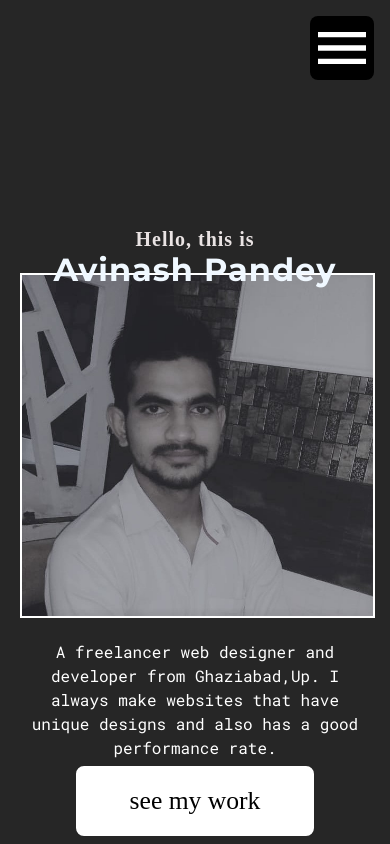
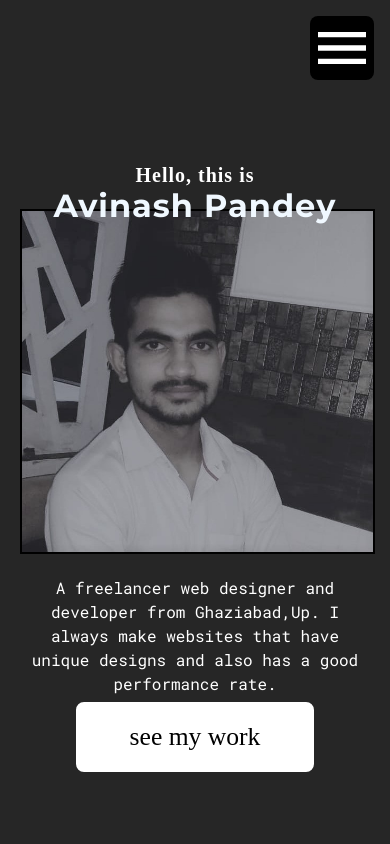
Before and after one commit to pandeyavi200/myportfolio, a React (Create React App) app: page / in a window 390 px wide. Shown: the top 844 px of the page. Built offline with nearby package versions, Linux system fonts and the light colour scheme; a web font is replaced by a local one.

Commit message:
New changes done

```diff
--- a/src/components/AboutSection.js
+++ b/src/components/AboutSection.js
@@ -14,10 +14,10 @@ export default function foo() {
                  <PText>I am working as a freelancer web designer and developer from last 10 months. I love to design and make new web experiences for the people</PText>
 
                 <div className="about_sec_button">
-                <Button className="left" btnLink="/projects"
+                <Button className="left" btnLink="https://pandeyavi.netlify.app/projects"
                     btnText="Works"
                 />
-                <Button className="right_about_button" btnLink="/about" btnText="Read More"  />
+                <Button className="right_about_button" btnLink="https://pandeyavi.netlify.app/about" btnText="Read More"  />
                 </div>
                 </div>
                 <div className="aboutection_right">
--- a/src/components/ContactBanner.js
+++ b/src/components/ContactBanner.js
@@ -9,7 +9,7 @@ export default function ContactBanner() {
               <PText>Have a project in mind</PText>
               <h3 className="contactbanner_heading">
               Let me help you </h3>
-              <Button btnText="Contact Now" btnLink="/contact"/>
+              <Button btnText="Contact Now" btnLink="https://pandeyavi.netlify.app/contact"/>
             </div>
         </div>
 
--- a/src/components/HeroSection.js
+++ b/src/components/HeroSection.js
@@ -18,7 +18,7 @@ export default function HeroSection(){
              <div className="hero_info">
              <PText>A freelancer web designer and developer from Ghaziabad,Up. I always make websites that have unique designs and also has a good performance rate.
              </PText>
-             <Button btnLink="/projects" outline="false" btnText="see my work"/>
+             <Button btnLink="https://pandeyavi.netlify.app/projects" outline="false" btnText="see my work"/>
              </div>
              <div className="hero_social">
                  <div className="hero_socila_indicator">
--- a/src/data/projects.js
+++ b/src/data/projects.js
@@ -13,7 +13,7 @@ const projects = [
       'The website you are currently on. In this React js has been used with some extra npm packages.',
     img: CavinImg,
     git_link:"https://github.com/pandeyavi200/myportfolio ",
-    visit:"https://pandeyavi200.github.io/myportfolio/",
+    visit:"https://pandeyavi.netlify.app/",
   },
   {
     id: uuidv4(),
--- a/src/index.css
+++ b/src/index.css
@@ -231,7 +231,7 @@ h1{
   margin-top: 1rem;
 }
 .my_image{
-  border: 2px solid white;
+  border: 2px solid black;
   width: 100%;
   max-width: 800px;
 }
@@ -253,7 +253,7 @@ h1{
   position: relative;
   font-family: monospace;
   letter-spacing: 1px;
-  color: rgb(233, 227, 227);
+  color: white;
 }
 .name{
   font-size: 5rem;
@@ -804,6 +804,12 @@ html::-webkit-scrollbar-thumb
 }
 
 }
+@media only screen and (max-width:480px) {
+  .hero{
+    padding: 0rem 0;
+    margin-top: -2rem;
+  }
+}
 @media only screen and (max-width:430px) {
   .container{
     /* margin-top: -133px; */
@@ -817,7 +823,7 @@ html::-webkit-scrollbar-thumb
     font-size: 2.6rem;
 }
   .hero{
-    padding: 2rem 0;
+    padding: 0rem 0;
   }
   .hero_info {
     margin-top: 18px;
```
